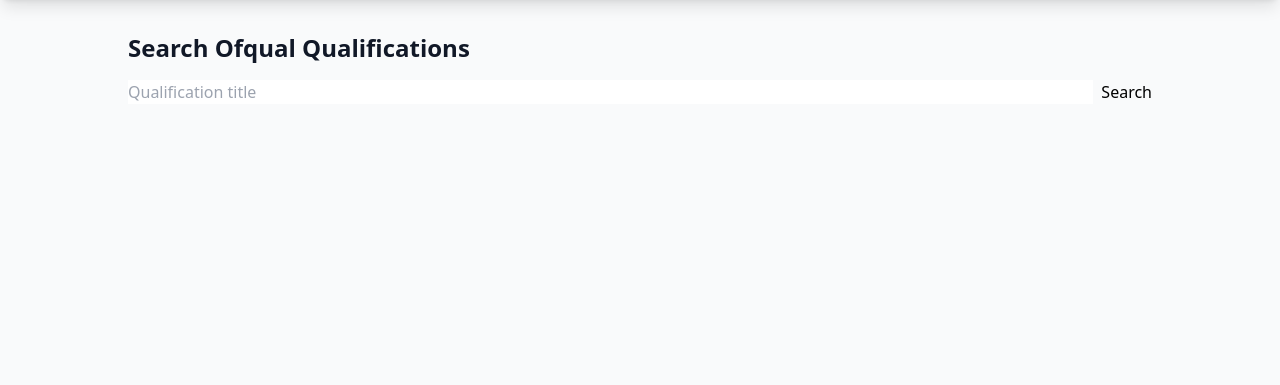
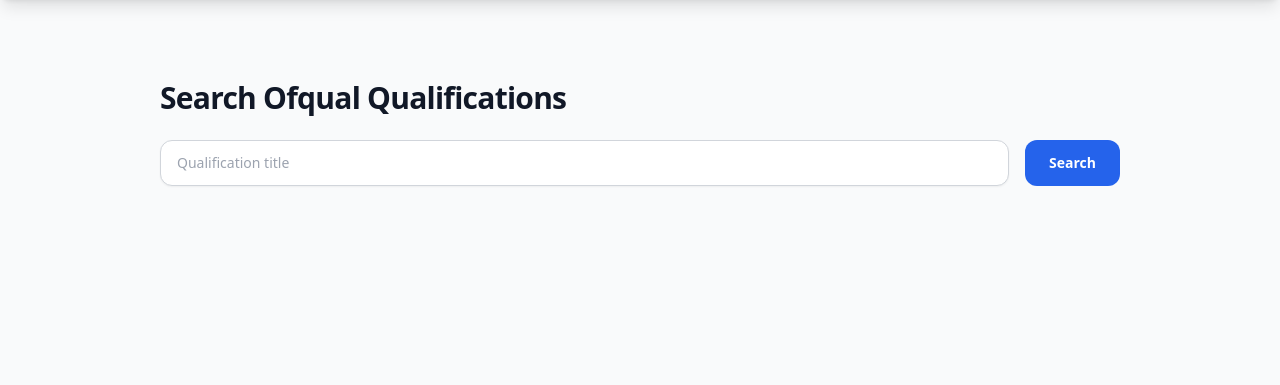
Before and after one commit to ragpark/educational-kyc, a FastAPI app: page /ofqual/search in a window 1280 px wide. Shown: the part 64-449 px from the top of the page. Run offline with FastAPI, Linux system fonts and the light colour scheme; some libraries are stand-ins or nearby versions.

Commit message:
Update ofqual_search.html

```diff
--- a/templates/ofqual_search.html
+++ b/templates/ofqual_search.html
@@ -1,36 +1,52 @@
 {% extends "base.html" %}
 {% block title %}Ofqual Search{% endblock %}
 {% block content %}
-<div class="max-w-5xl mx-auto">
-   <h2 class="text-2xl font-semibold text-gray-900 mb-4">Search Ofqual Qualifications</h2>
-  <form method="get" action="/ofqual/search" class="mb-8 flex gap-2">
-    <input class="govuk-input flex-1" type="text" id="Title" name="Title" placeholder="Qualification title" value="{{ Title or '' }}">
-    <button class="govuk-button" type="submit">Search</button>
+<div class="max-w-5xl mx-auto px-4 sm:px-6 lg:px-8 py-12">
+  <h2 class="text-3xl font-bold tracking-tight text-gray-900 mb-6">Search Ofqual Qualifications</h2>
+
+  <form method="get" action="/ofqual/search" class="mb-8 flex flex-col sm:flex-row gap-4">
+    <input
+      class="flex-1 rounded-xl border border-gray-300 shadow-sm focus:ring-blue-500 focus:border-blue-500 text-sm px-4 py-3"
+      type="text"
+      id="Title"
+      name="Title"
+      placeholder="Qualification title"
+      value="{{ Title or '' }}">
+    <button
+      type="submit"
+      class="inline-flex items-center justify-center rounded-xl bg-blue-600 text-white text-sm font-semibold px-6 py-3 hover:bg-blue-700 transition-colors focus:outline-none focus:ring-2 focus:ring-offset-2 focus:ring-blue-500">
+      Search
+    </button>
   </form>
+
   {% if qualifications %}
   <div class="overflow-x-auto">
-    <table class="min-w-full divide-y divide-gray-200 bg-white shadow rounded-lg overflow-hidden">
+    <table class="min-w-full divide-y divide-gray-200 bg-white shadow-md rounded-xl">
       <thead class="bg-gray-50">
         <tr>
-          <th class="px-4 py-2 text-left text-xs font-medium text-gray-500 uppercase">Title</th>
-          <th class="px-4 py-2 text-left text-xs font-medium text-gray-500 uppercase">Number</th>
-          <th class="px-4 py-2 text-left text-xs font-medium text-gray-500 uppercase">Availability</th>
-          <th class="px-4 py-2 text-left text-xs font-medium text-gray-500 uppercase">Select</th>
+          <th class="px-6 py-3 text-left text-xs font-semibold text-gray-500 uppercase tracking-wider">Title</th>
+          <th class="px-6 py-3 text-left text-xs font-semibold text-gray-500 uppercase tracking-wider">Number</th>
+          <th class="px-6 py-3 text-left text-xs font-semibold text-gray-500 uppercase tracking-wider">Availability</th>
+          <th class="px-6 py-3 text-left text-xs font-semibold text-gray-500 uppercase tracking-wider">Select</th>
         </tr>
       </thead>
-      <tbody class="divide-y divide-gray-200">
+      <tbody class="divide-y divide-gray-200 text-sm">
         {% for qual in qualifications %}
         {% set title = qual.title or qual['title'] %}
         {% set number = qual.qualificationNumber or qual['qualificationNumber'] %}
         {% set availability = qual.availability or qual['availability'] %}
         <tr class="hover:bg-gray-50">
-          <td class="px-4 py-2">
-            <a class="text-blue-600 underline" href="https://find-a-qualification.services.ofqual.gov.uk/qualifications/{{ number }}" target="_blank" rel="noopener">{{ title }}</a>
+          <td class="px-6 py-4 text-blue-700">
+            <a href="https://find-a-qualification.services.ofqual.gov.uk/qualifications/{{ number }}" target="_blank" rel="noopener" class="underline hover:text-blue-900">{{ title }}</a>
           </td>
-          <td class="px-4 py-2">{{ number }}</td>
-          <td class="px-4 py-2">{{ availability }}</td>
-          <td class="px-4 py-2">
-            <a class="govuk-button govuk-button--secondary" href="/centre-submission?qualification_id={{ number }}&qualification_title={{ title | urlencode }}">Select</a>
+          <td class="px-6 py-4 text-gray-800">{{ number }}</td>
+          <td class="px-6 py-4 text-gray-800">{{ availability }}</td>
+          <td class="px-6 py-4">
+            <a
+              href="/centre-submission?qualification_id={{ number }}&qualification_title={{ title | urlencode }}"
+              class="inline-flex items-center justify-center rounded-md border border-blue-600 bg-white text-blue-600 font-medium px-4 py-2 hover:bg-blue-50 transition">
+              Select
+            </a>
           </td>
         </tr>
         {% endfor %}
@@ -38,6 +54,6 @@
     </table>
   </div>
   {% endif %}
+</div>
 
-</div>
 {% endblock %}
```
